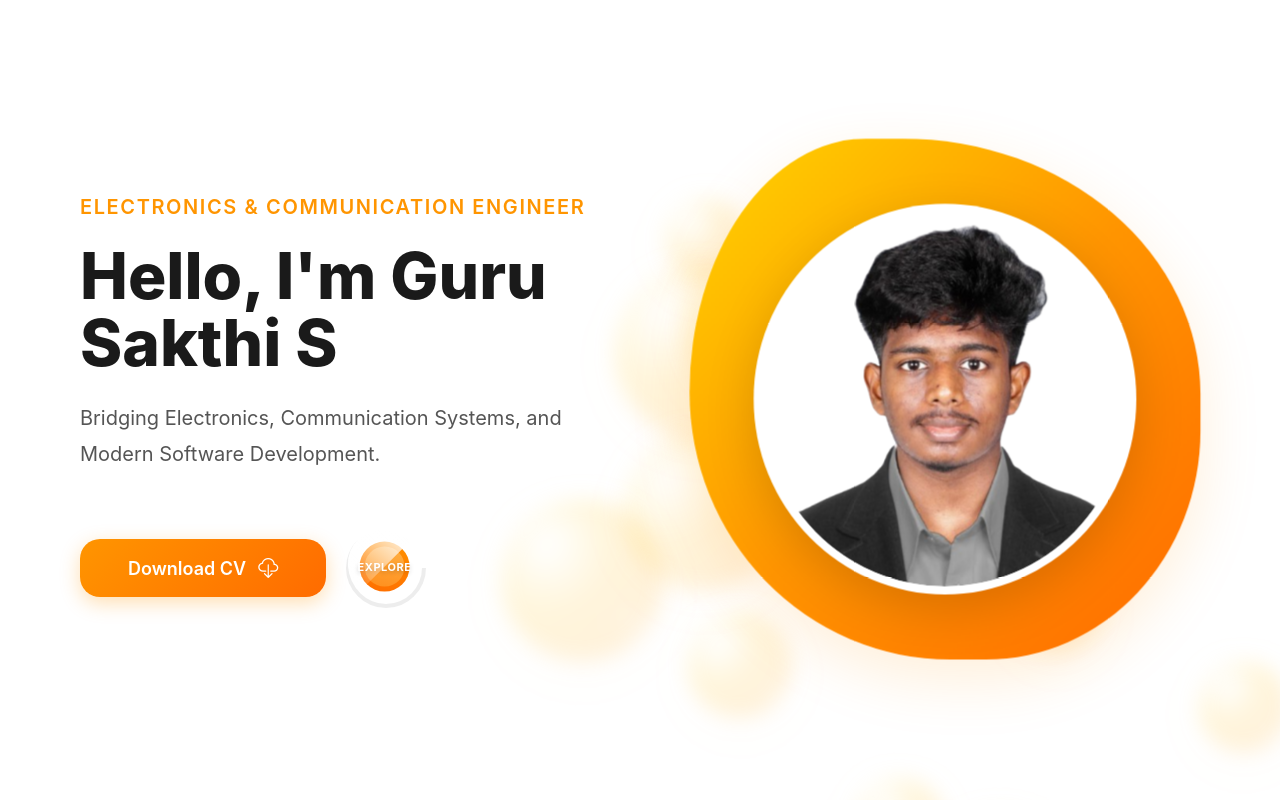
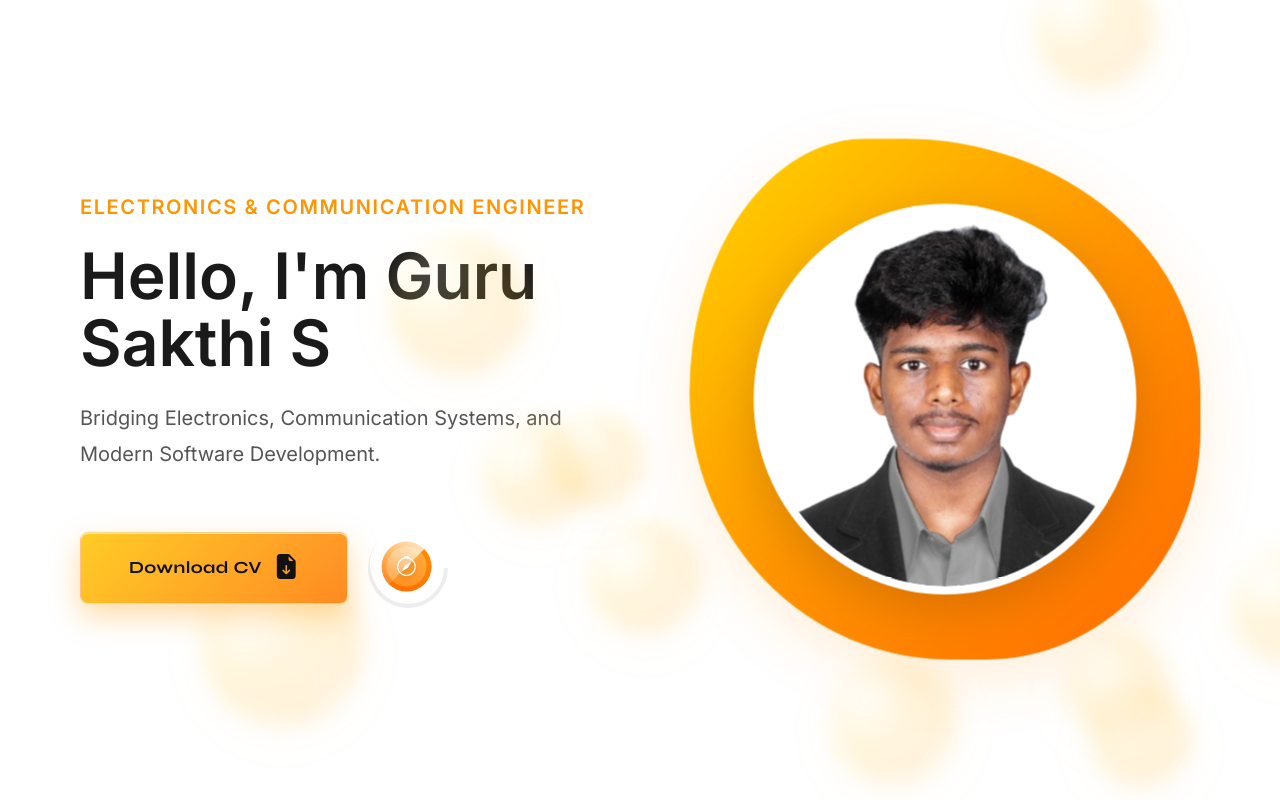
Before and after one commit to GSak29/Portfolio, a React (Vite) app: page / in a window 1280 px wide. Built offline with nearby package versions, Linux system fonts and the light colour scheme.

Commit message:
Refactor code structure for improved readability and maintainability

```diff
--- a/src/App.css
+++ b/src/App.css
@@ -1,3 +1,6 @@
+@import url('https://fonts.googleapis.com/css2?family=Sora:wght@400;600;700;800&family=Inter:wght@400;500;600&display=swap');
+@import url('https://fonts.googleapis.com/css2?family=Syne:wght@600;700;800&family=Inter:wght@400;500;600&display=swap');
+
 /* ------------------ RESET ------------------ */
 * {
   margin: 0;
@@ -58,34 +61,125 @@ body {
   margin-bottom: 48px;
   max-width: 580px;
 }
-
 .cv-button {
+  font-family: 'Syne', sans-serif;
   width: fit-content;
   display: inline-flex;
   align-items: center;
   gap: 12px;
-  padding: 14px 48px;
-  background: linear-gradient(135deg, #ff9500, #ff6b00);
-  color: white;
+  padding: 16px 48px;
+
+  /* 🔥 Glassy Gradient */
+  background: linear-gradient(
+    135deg,
+    rgba(255, 195, 0, 0.85),
+    rgba(255, 119, 0, 0.85)
+  );
+
+  color: #111;
   text-decoration: none;
-  border-radius: 20px;
-  font-weight: 600;
-  font-size: 18px;
-  transition: all 0.3s ease;
-  box-shadow: 0 6px 20px rgba(255, 149, 0, 0.3);
-  border: none;
+
+  font-size: 17px;
+  font-weight: 700;
+  letter-spacing: 0.4px;
+
+  border-radius: 8px;
+  border: 1px solid rgba(255, 255, 255, 0.45);
   cursor: pointer;
+
+  position: relative;
+  overflow: hidden;
+  isolation: isolate;
+
+  /* ✅ Glass Effect */
+  backdrop-filter: blur(10px);
+  -webkit-backdrop-filter: blur(10px);
+
+  /* ✅ Soft modern glow (matches your photo ring) */
+  box-shadow:
+    0 12px 30px rgba(255, 153, 0, 0.35),
+    inset 0 1px 0 rgba(255, 255, 255, 0.65);
+
+  transition:
+    transform 0.35s ease,
+    box-shadow 0.35s ease,
+    filter 0.35s ease,
+    background 0.35s ease;
 }
 
-.cv-button:hover {
-  transform: translateY(-3px);
-  box-shadow: 0 10px 30px rgba(255, 149, 0, 0.4);
-  color: #1a1a1a;
-  background: linear-gradient(135deg, #ffa500, #ff7b00);
+/* ✨ Glass light reflection sweep */
+.cv-button::before {
+  content: "";
+  position: absolute;
+  top: 0;
+  left: -120%;
+  width: 120%;
+  height: 100%;
+  background: linear-gradient(
+    120deg,
+    transparent 30%,
+    rgba(255, 255, 255, 0.7),
+    transparent 70%
+  );
+  transform: skewX(-20deg);
+  transition: left 0.9s ease;
 }
 
+.cv-button:hover::before {
+  left: 120%;
+}
+
+/* 🌟 Soft hover glow */
+.cv-button::after {
+  content: "";
+  position: absolute;
+  inset: -10px;
+  background: radial-gradient(
+    circle at center,
+    rgba(255, 170, 0, 0.45),
+    transparent 65%
+  );
+  z-index: -1;
+  opacity: 0;
+  transition: opacity 0.4s ease;
+}
+
+.cv-button:hover::after {
+  opacity: 1;
+}
+
+/* ✅ Premium hover (no ugly block 3D) */
+.cv-button:hover {
+  transform: translateY(-4px);
+  background: linear-gradient(
+    135deg,
+    rgba(255, 210, 0, 0.9),
+    rgba(255, 140, 0, 0.9)
+  );
+
+  box-shadow:
+    0 20px 45px rgba(255, 153, 0, 0.50),
+    inset 0 1px 0 rgba(255, 255, 255, 0.8);
+
+  filter: brightness(1.05);
+}
+
+/* ✅ Clean soft press */
+.cv-button:active {
+  transform: translateY(1px);
+  box-shadow:
+    0 10px 25px rgba(255, 153, 0, 0.35),
+    inset 0 3px 8px rgba(0, 0, 0, 0.9);
+}
+
+/* 🎯 Elegant icon motion */
 .cv-button i {
-  font-size: 20px;
+  font-size: 25px;
+  transition: transform 0.35s ease;
+}
+
+.cv-button:hover i {
+  transform: translateY(-2px) scale(1.12);
 }
 
 /* Button Group */
--- a/src/App.tsx
+++ b/src/App.tsx
@@ -12,7 +12,7 @@ function App() {
     return () => window.removeEventListener("load", onLoad);
   }, []);
 
-  const bubbleCount = 12;
+  const bubbleCount = 10;
   const bubbleRefs = useRef<(HTMLSpanElement | null)[]>([]);
   useEffect(() => {
     type Tmr = { id: number; timeout: boolean };
@@ -80,9 +80,9 @@ function App() {
             Development.
           </p>
           <div className="button-group">
-            <a href="#" className="cv-button">
+            <a href="/Resume.pdf" download className="cv-button">
               Download CV
-              <i className="bi bi-cloud-download"></i>
+              <i className="bi bi-file-earmark-arrow-down-fill"></i>
             </a>
             <FancyButton/>
           </div>
--- a/src/components/fancybutton.css
+++ b/src/components/fancybutton.css
@@ -69,7 +69,7 @@
 
 .button-text {
   color: #ffffff;
-  font-size: 11px;
+  font-size: 20px;
   font-weight: 700;
   text-transform: uppercase;
   letter-spacing: 0.5px;
--- a/src/components/fancybutton.tsx
+++ b/src/components/fancybutton.tsx
@@ -27,7 +27,8 @@ export default function FancyButton() {
             <div className="button-inner">
               <div className="back"></div>
               <div className="front">
-                <span className="button-text">Explore</span>
+                <span className="button-text"><i className="bi bi-compass"></i>
+</span>
               </div>
             </div>
 
```
Also changed, not shown: 1 other file (tests, documents, lock files or other folders).
